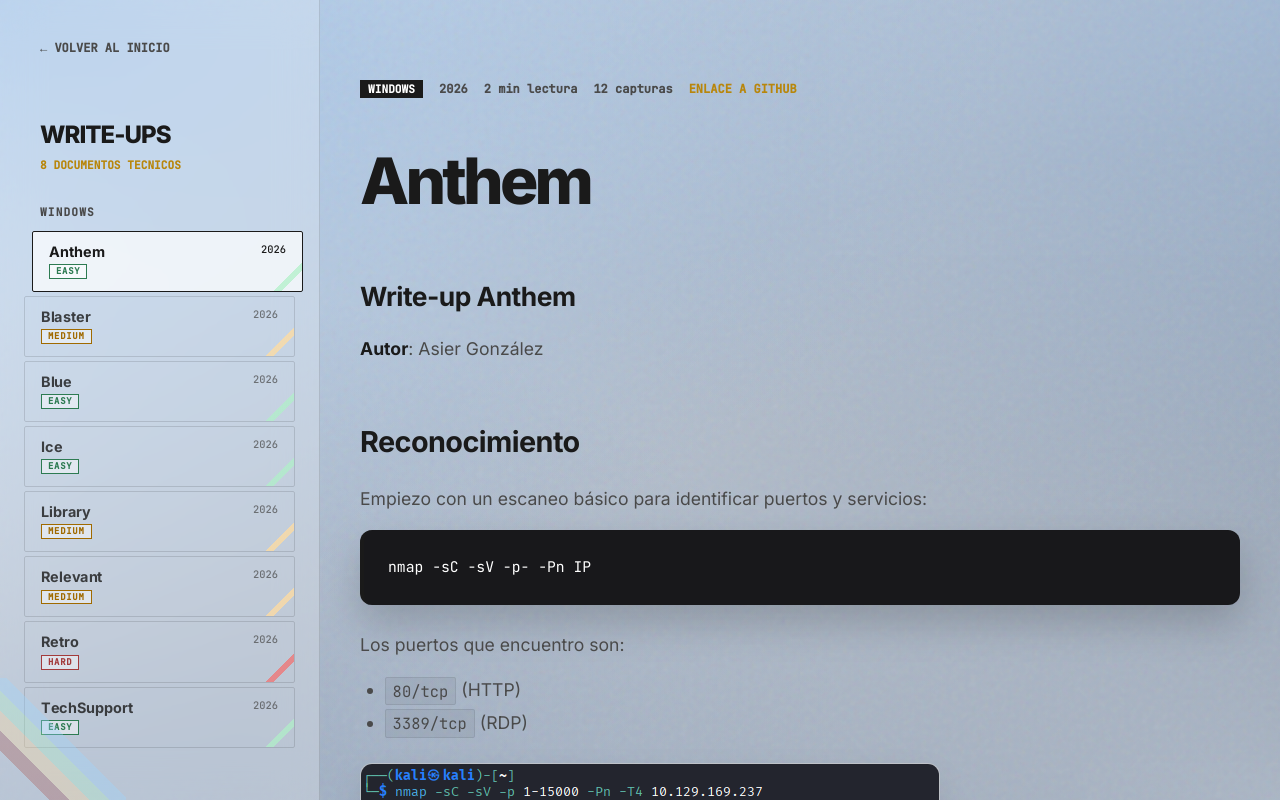
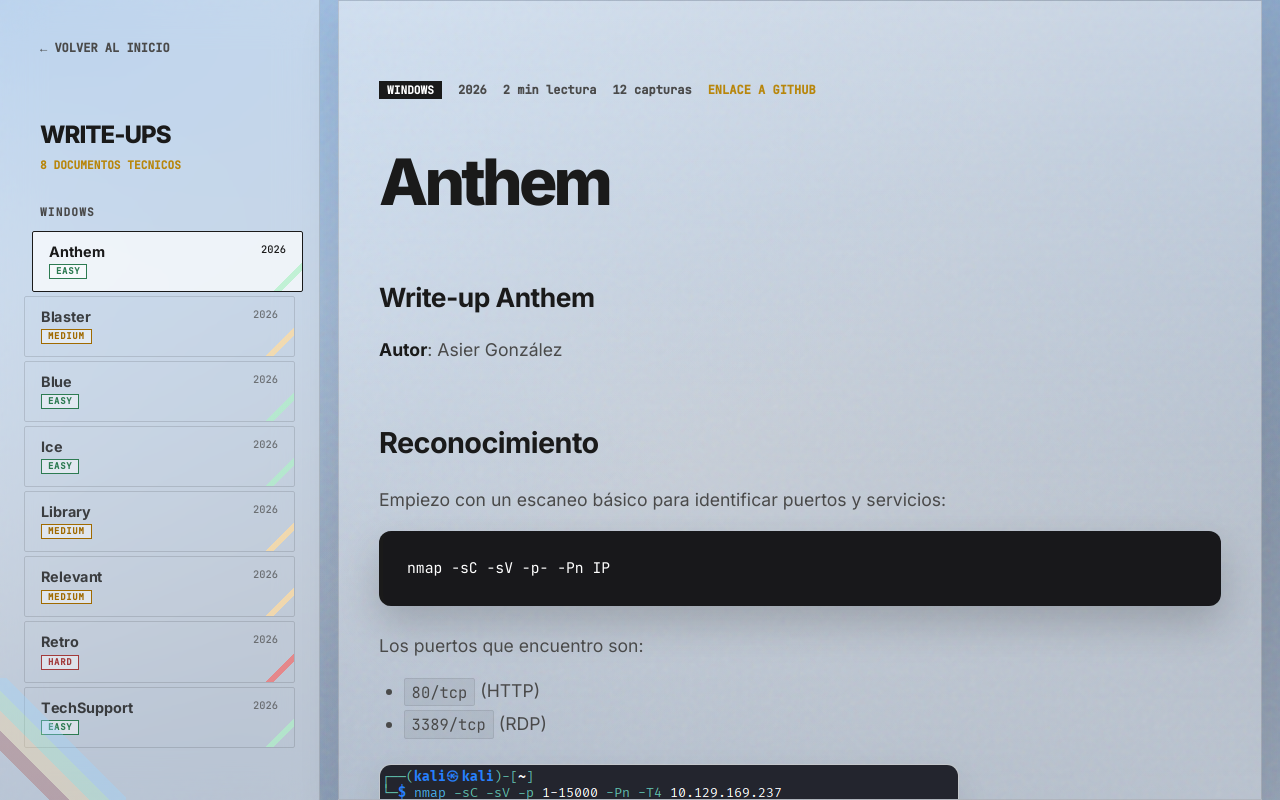
Before and after one commit to asier-toraya/portfolio, a React (Vite) app: page /writeups/Anthem in a window 1280 px wide. Built offline with nearby package versions, Linux system fonts and the light colour scheme.

Commit message:
Some minor fixes in writeups styles

```diff
--- a/src/styles/app.css
+++ b/src/styles/app.css
@@ -567,19 +567,26 @@ a {
 
 .writeups-viewer {
   overflow-y: auto;
-  background: rgba(255, 255, 255, 0.2);
+  background:
+    linear-gradient(180deg, rgba(255, 255, 255, 0.38), rgba(255, 255, 255, 0.18)),
+    rgba(255, 255, 255, 0.2);
   scrollbar-width: thin;
   scrollbar-color: var(--stroke) transparent;
   display: flex;
   justify-content: center;
   position: relative;
   z-index: 1;
+  margin: 0 18px;
+  border: 1px solid rgba(25, 20, 16, 0.14);
+  box-shadow:
+    0 18px 42px rgba(38, 24, 14, 0.08);
+  min-height: 0;
 }
 
 .writeup-article {
   width: min(100%, 960px);
   margin: 0 auto;
-  padding: 80px 40px;
+  padding: 80px 40px 108px;
 }
 
 .writeup-article__header {
@@ -633,6 +640,7 @@ a {
   font-size: 1.1rem;
   line-height: 1.55;
   color: var(--text-soft);
+  padding-bottom: 40px;
 }
 
 .writeup-article__body>*:first-child {
@@ -1741,6 +1749,7 @@ a {
 
   .writeups-viewer {
     height: auto;
+    margin: 0 18px;
   }
 
   .about-stack--horizontal {
```
